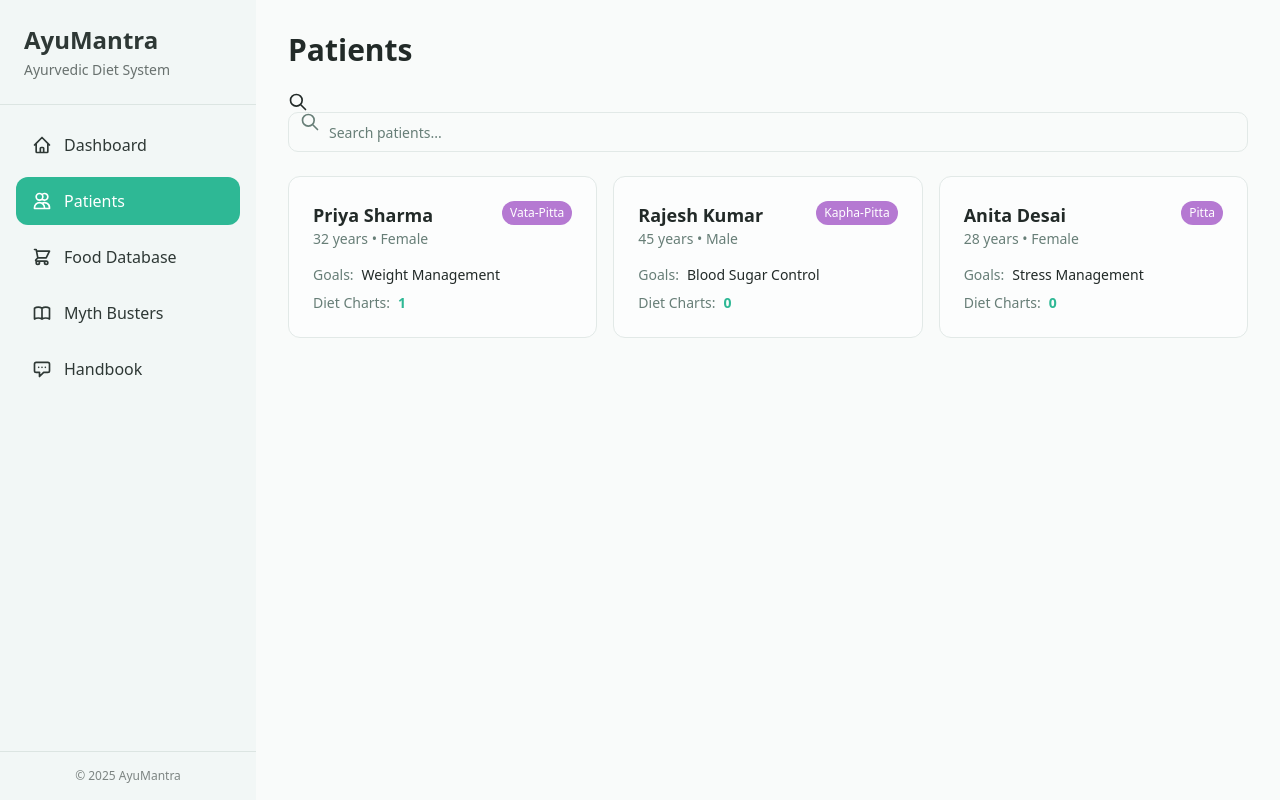
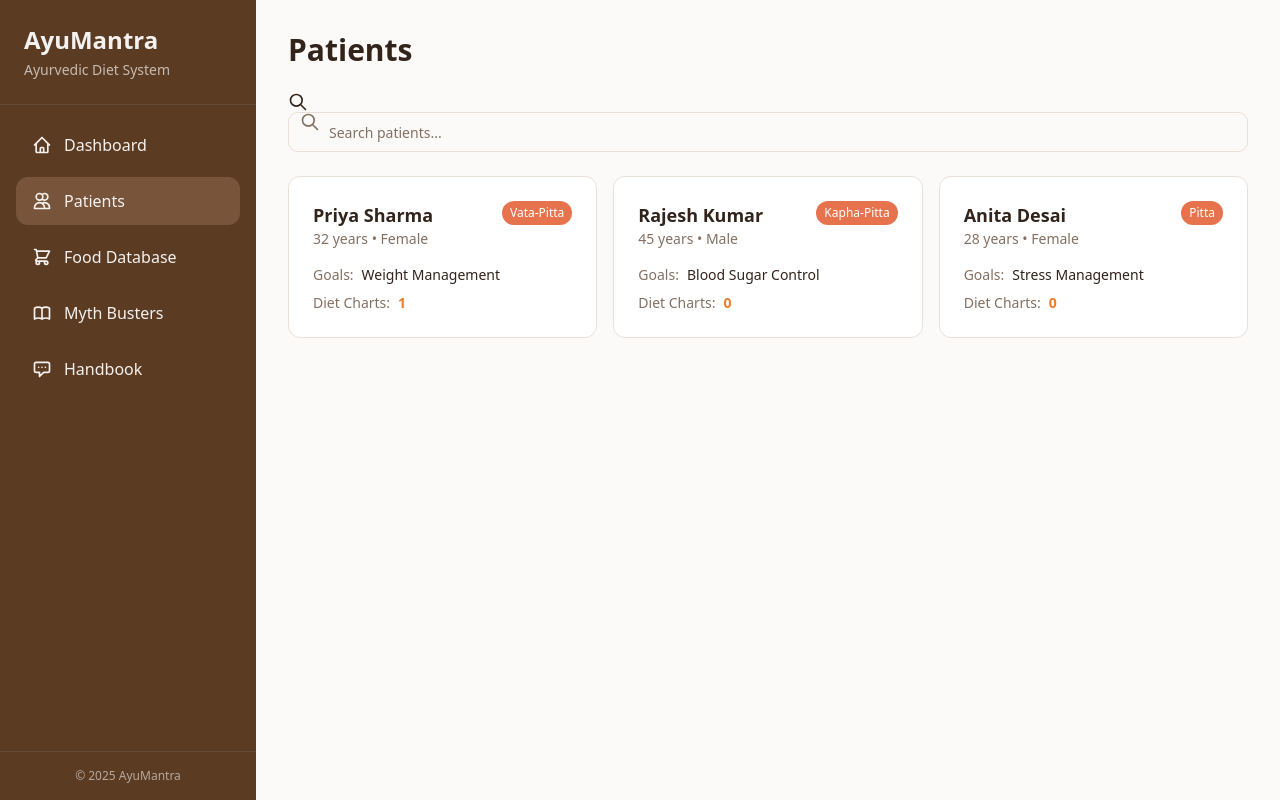
Before and after one commit to prisha-14/ayurmantra, a React (Vite) app: page / in a window 1280 px wide. Built offline with nearby package versions, Linux system fonts and the light colour scheme; the HTML template or start-up script is replaced by a standard one.

Commit message:
Refine color palette and food details

```diff
--- a/src/components/WellnessPlate.tsx
+++ b/src/components/WellnessPlate.tsx
@@ -9,6 +9,7 @@ interface WellnessPlateProps {
   };
   tastes: string[];
   properties: string[];
+  tasir?: string;
   foodItems: Array<{ name: string; quantity: string; calories: number }>;
 }
 
@@ -30,7 +31,7 @@ const tasteColors: { [key: string]: string } = {
   'Astringent': 'bg-purple-400/80 text-purple-900',
 };
 
-export const WellnessPlate = ({ mealTime, macros, tastes, properties, foodItems }: WellnessPlateProps) => {
+export const WellnessPlate = ({ mealTime, macros, tastes, properties, tasir, foodItems }: WellnessPlateProps) => {
   const totalCalories = foodItems.reduce((sum, item) => sum + item.calories, 0);
 
   // Calculate angles for conic gradient
@@ -118,6 +119,22 @@ export const WellnessPlate = ({ mealTime, macros, tastes, properties, foodItems
 
         {/* Meal Details */}
         <div className="space-y-4">
+          {/* Tasir (Potency) */}
+          {tasir && (
+            <div>
+              <p className="text-sm font-semibold text-muted-foreground mb-2">Tasir (Potency)</p>
+              <div className="flex items-center gap-2">
+                <span className={`px-4 py-2 rounded-full text-sm font-medium ${
+                  tasir === 'Hot'
+                    ? 'bg-destructive/10 text-destructive'
+                    : 'bg-primary/10 text-primary'
+                }`}>
+                  {tasir === 'Hot' ? '🔥' : '❄️'} {tasir}
+                </span>
+              </div>
+            </div>
+          )}
+
           {/* Guna (Properties) */}
           <div>
             <p className="text-sm font-semibold text-muted-foreground mb-2">Guna (Properties)</p>
--- a/src/index.css
+++ b/src/index.css
@@ -8,95 +8,95 @@ All colors MUST be HSL.
 
 @layer base {
   :root {
-    --background: 160 20% 98%;
-    --foreground: 160 10% 15%;
+    --background: 30 40% 98%;
+    --foreground: 25 30% 15%;
 
-    --card: 160 30% 99%;
-    --card-foreground: 160 10% 15%;
+    --card: 0 0% 100%;
+    --card-foreground: 25 30% 15%;
 
-    --popover: 160 30% 99%;
-    --popover-foreground: 160 10% 15%;
+    --popover: 0 0% 100%;
+    --popover-foreground: 25 30% 15%;
 
-    --primary: 165 60% 45%;
+    --primary: 25 85% 55%;
     --primary-foreground: 0 0% 100%;
 
-    --secondary: 45 50% 70%;
-    --secondary-foreground: 45 10% 15%;
+    --secondary: 35 80% 65%;
+    --secondary-foreground: 25 20% 20%;
 
-    --muted: 160 15% 94%;
-    --muted-foreground: 160 10% 45%;
+    --muted: 30 30% 95%;
+    --muted-foreground: 25 15% 45%;
 
-    --accent: 280 50% 65%;
+    --accent: 15 75% 60%;
     --accent-foreground: 0 0% 100%;
 
-    --destructive: 0 70% 55%;
-    --destructive-foreground: 0 0% 100%;
+    --destructive: 0 84.2% 60.2%;
+    --destructive-foreground: 0 0% 98%;
 
-    --border: 160 15% 90%;
-    --input: 160 15% 90%;
-    --ring: 165 60% 45%;
+    --border: 30 25% 88%;
+    --input: 30 25% 88%;
+    --ring: 25 85% 55%;
 
     --radius: 0.75rem;
 
-    --sidebar-background: 160 25% 96%;
-    --sidebar-foreground: 160 10% 20%;
-    --sidebar-primary: 165 60% 45%;
+    --sidebar-background: 25 45% 25%;
+    --sidebar-foreground: 30 15% 95%;
+    --sidebar-primary: 25 85% 55%;
     --sidebar-primary-foreground: 0 0% 100%;
-    --sidebar-accent: 165 60% 45%;
-    --sidebar-accent-foreground: 0 0% 100%;
-    --sidebar-border: 160 15% 88%;
-    --sidebar-ring: 165 60% 45%;
+    --sidebar-accent: 25 35% 35%;
+    --sidebar-accent-foreground: 30 10% 95%;
+    --sidebar-border: 25 30% 30%;
+    --sidebar-ring: 25 85% 55%;
 
-    --chart-1: 165 60% 45%;
-    --chart-2: 45 65% 60%;
-    --chart-3: 280 50% 65%;
-    --chart-4: 165 40% 65%;
-    --chart-5: 45 45% 75%;
+    --chart-1: 25 85% 55%;
+    --chart-2: 35 80% 65%;
+    --chart-3: 15 75% 60%;
+    --chart-4: 30 70% 50%;
+    --chart-5: 20 65% 70%;
 
-    --gradient-primary: linear-gradient(135deg, hsl(165 60% 45%), hsl(165 55% 55%));
-    --gradient-accent: linear-gradient(180deg, hsl(160 20% 98%), hsl(45 50% 95%));
-    --shadow-soft: 0 2px 8px -2px hsl(165 60% 45% / 0.08);
-    --shadow-medium: 0 4px 16px -4px hsl(165 60% 45% / 0.12);
+    --gradient-primary: linear-gradient(135deg, hsl(25 85% 55%), hsl(35 80% 65%));
+    --gradient-accent: linear-gradient(180deg, hsl(30 40% 98%), hsl(35 50% 95%));
+    --shadow-soft: 0 2px 8px -2px hsl(25 85% 55% / 0.08);
+    --shadow-medium: 0 4px 16px -4px hsl(25 85% 55% / 0.12);
     --transition-smooth: all 0.3s cubic-bezier(0.4, 0, 0.2, 1);
   }
 
   .dark {
-    --background: 160 15% 10%;
-    --foreground: 0 0% 95%;
+    --background: 25 30% 10%;
+    --foreground: 30 15% 90%;
 
-    --card: 160 20% 12%;
-    --card-foreground: 0 0% 95%;
+    --card: 25 25% 14%;
+    --card-foreground: 30 15% 90%;
 
-    --popover: 160 20% 12%;
-    --popover-foreground: 0 0% 95%;
+    --popover: 25 25% 12%;
+    --popover-foreground: 30 15% 90%;
 
-    --primary: 165 55% 50%;
+    --primary: 25 85% 60%;
     --primary-foreground: 0 0% 100%;
 
-    --secondary: 45 40% 30%;
-    --secondary-foreground: 0 0% 95%;
+    --secondary: 35 80% 60%;
+    --secondary-foreground: 0 0% 100%;
 
-    --muted: 160 15% 20%;
-    --muted-foreground: 0 0% 65%;
+    --muted: 25 20% 22%;
+    --muted-foreground: 30 10% 65%;
 
-    --accent: 280 45% 55%;
+    --accent: 15 75% 55%;
     --accent-foreground: 0 0% 100%;
 
-    --destructive: 0 65% 50%;
-    --destructive-foreground: 0 0% 100%;
+    --destructive: 0 62.8% 30.6%;
+    --destructive-foreground: 0 0% 98%;
 
-    --border: 160 15% 20%;
-    --input: 160 15% 20%;
-    --ring: 165 55% 50%;
+    --border: 25 20% 25%;
+    --input: 25 20% 25%;
+    --ring: 25 85% 60%;
 
-    --sidebar-background: 160 20% 12%;
-    --sidebar-foreground: 0 0% 85%;
-    --sidebar-primary: 165 55% 50%;
+    --sidebar-background: 25 35% 12%;
+    --sidebar-foreground: 30 10% 85%;
+    --sidebar-primary: 25 85% 60%;
     --sidebar-primary-foreground: 0 0% 100%;
-    --sidebar-accent: 165 55% 50%;
-    --sidebar-accent-foreground: 0 0% 100%;
-    --sidebar-border: 160 15% 18%;
-    --sidebar-ring: 165 55% 50%;
+    --sidebar-accent: 25 25% 20%;
+    --sidebar-accent-foreground: 30 10% 85%;
+    --sidebar-border: 25 20% 18%;
+    --sidebar-ring: 25 85% 60%;
   }
 }
 
--- a/src/pages/Index.tsx
+++ b/src/pages/Index.tsx
@@ -42,6 +42,7 @@ interface Meal {
   };
   tastes: string[];
   properties: string[];
+  tasir?: string;
 }
 
 interface FoodItem {
@@ -96,6 +97,7 @@ const mockPatients: Patient[] = [
             macros: { carbs: 60, protein: 25, fats: 15 },
             tastes: ['Sweet', 'Astringent', 'Bitter', 'Pungent'],
             properties: ['Warm', 'Light', 'Easy to digest'],
+            tasir: 'Hot',
             items: [
               {
                 name: 'Oats Porridge with Almonds',
@@ -118,6 +120,7 @@ const mockPatients: Patient[] = [
             macros: { carbs: 85, protein: 5, fats: 10 },
             tastes: ['Sweet'],
             properties: ['Cooling', 'Light', 'Easy to digest'],
+            tasir: 'Cold',
             items: [
               {
                 name: 'Fresh Fruit (Papaya)',
@@ -133,6 +136,7 @@ const mockPatients: Patient[] = [
             macros: { carbs: 55, protein: 30, fats: 15 },
             tastes: ['Sweet', 'Astringent', 'Bitter'],
             properties: ['Warm', 'Nourishing', 'Balancing'],
+            tasir: 'Hot',
             items: [
               {
                 name: 'Brown Rice with Moong Dal',
@@ -155,6 +159,7 @@ const mockPatients: Patient[] = [
             macros: { carbs: 20, protein: 20, fats: 60 },
             tastes: ['Sweet'],
             properties: ['Warm', 'Heavy', 'Nourishing'],
+            tasir: 'Hot',
             items: [
               {
                 name: 'Mixed Nuts',
@@ -170,6 +175,7 @@ const mockPatients: Patient[] = [
             macros: { carbs: 50, protein: 25, fats: 25 },
             tastes: ['Sweet', 'Salty', 'Astringent'],
             properties: ['Easy to digest', 'Warm', 'Cooling', 'Soothing'],
+            tasir: 'Hot',
             items: [
               {
                 name: 'Vegetable Khichdi',
@@ -688,10 +694,11 @@ const Index = () => {
                       <WellnessPlate
                         key={mIdx}
                         mealTime={meal.time}
-                        macros={meal.macros}
-                        tastes={meal.tastes}
-                        properties={meal.properties}
-                        foodItems={meal.items}
+                              macros={meal.macros}
+                              tastes={meal.tastes}
+                              properties={meal.properties}
+                              tasir={meal.tasir}
+                              foodItems={meal.items}
                       />
                     ))}
                   </div>
```
